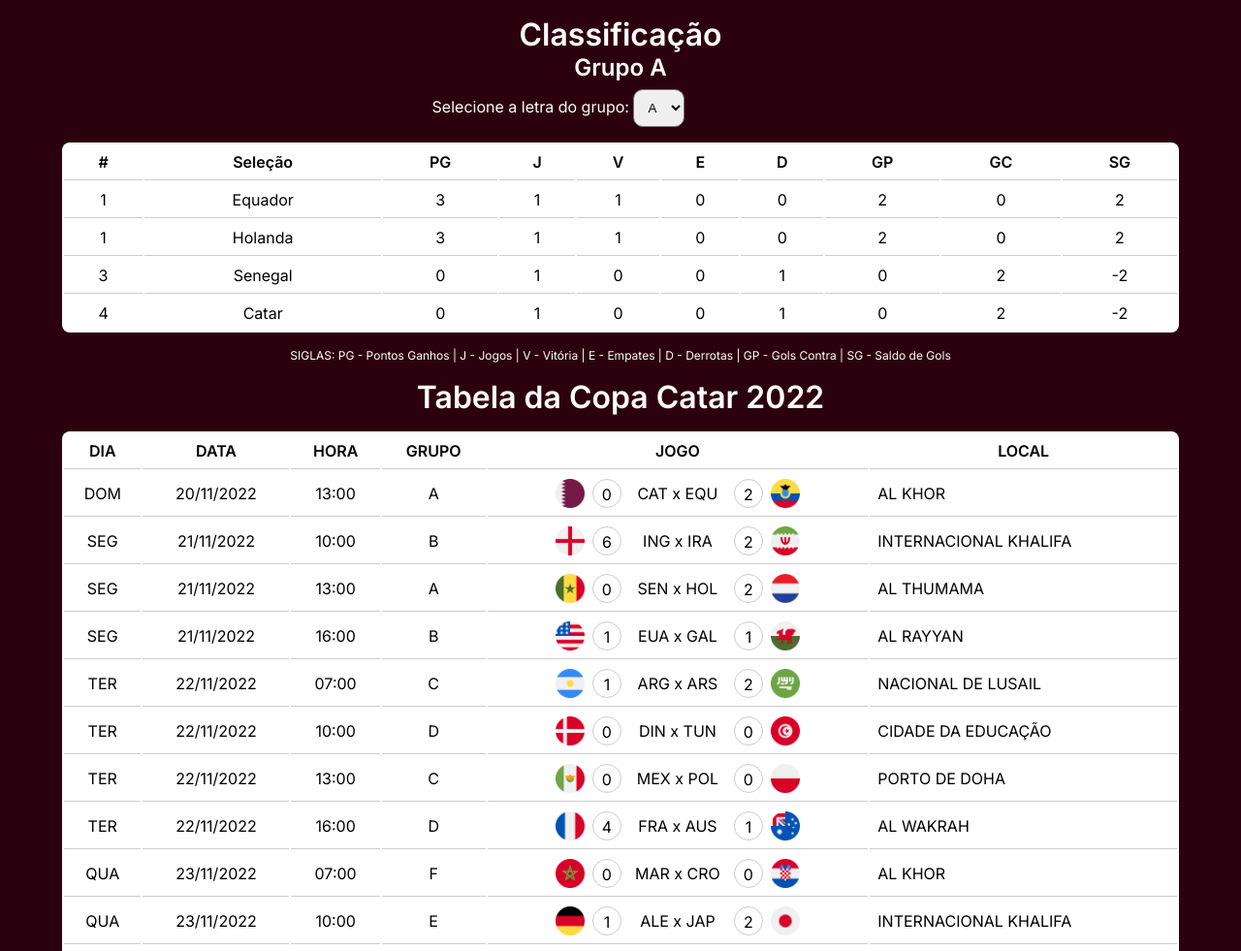
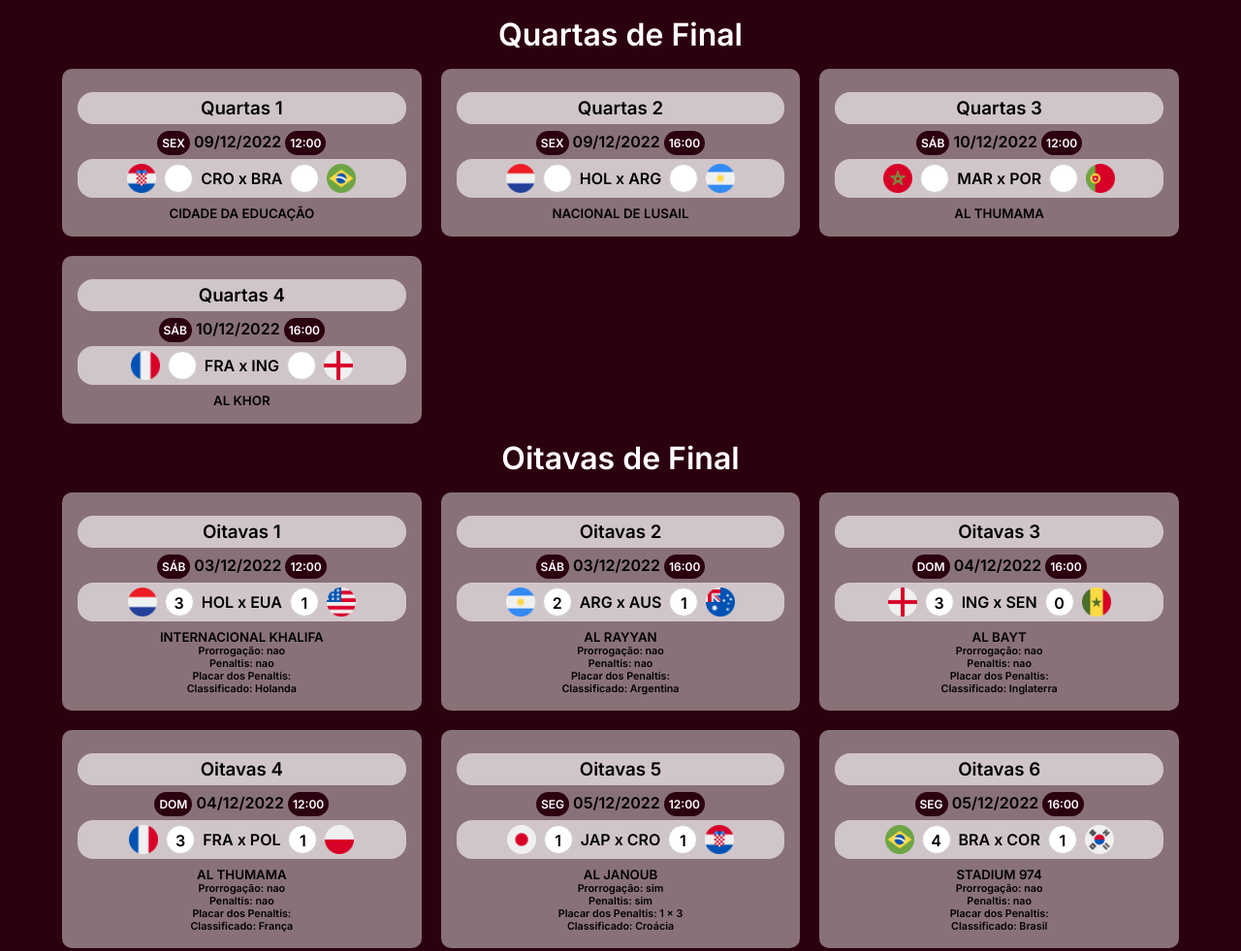
Before and after one commit to yrvschneider/Tabela-Copa-Catar-2022, a plain HTML site: page index.html in a window 1280 px wide. Shown: the top 981 px of the page at 97% size. Drawn offline with Linux system fonts and the light colour scheme.

Commit message:
Tabela da Copa Catar 2

```diff
--- a/css/style.css
+++ b/css/style.css
@@ -61,6 +61,8 @@ table tr td {
     border: 1px solid #ccc;
     border-radius: 50%;
     line-height: 30px;
+    background-color: #fff;
+    color: #000;
 }
 
 .partida {
@@ -88,3 +90,50 @@ select {
     padding: 10px;
     border-radius: 10px;
 }
+
+/* Formatação das Oitavas e Quartas */
+
+.divOitavas, .divQuartas {
+    /* border: 1px solid #fff; */
+    width: 90%;
+    margin-inline: auto;
+    margin-block: 16px;
+
+    display: grid;
+    grid-template-columns: repeat(auto-fit, minmax(280px, 1fr));
+    gap: 20px;
+}
+
+h3, h4, h5, h6 {
+    text-align: center;
+}
+
+.divOitavas > div, .divQuartas > div {
+    background: #ffffff70;
+    color: #000;
+    padding: 16px;
+    border-radius: 10px;
+}
+
+.jogo {
+    background: #ffffff99;
+    border-radius: 16px;
+    padding-block: 5px;
+    margin-block: 8px;
+}
+
+.dia {
+    background: #2c010f;
+    color: #fff;
+    border-radius: 18px;
+    padding: 5px;
+    font-size: 12px;
+}
+
+.hora {
+    background: #2c010f;
+    color: #fff;
+    border-radius: 18px;
+    padding: 5px;
+    font-size: 12px;
+}
--- a/index.html
+++ b/index.html
@@ -4,12 +4,24 @@
     <meta charset="UTF-8">
     <meta http-equiv="X-UA-Compatible" content="IE=edge">
     <meta name="viewport" content="width=device-width, initial-scale=1.0">
-    <link rel="icon" href="favicon.ico"/>
+    <link rel="icon" href="./img/favicon.png"/>
     <title>Tabela da Copa 2022</title>
     <link rel="stylesheet" href="./css/style.css"/>
 </head>
 <body>
     <main>
+
+        <h1>Quartas de Final</h1>
+
+        <div class="divQuartas">
+
+        </div>
+
+        <h1>Oitavas de Final</h1>
+
+        <div class="divOitavas">
+
+        </div>
 
         <h1>Classificação</h1>
         <h2>Grupo <span class="letra"></span></h2>
--- a/js/index.js
+++ b/js/index.js
@@ -90,3 +90,98 @@ let selectLetra = document.querySelector('#letrasDosGrupos')
 selectLetra.addEventListener('change', (evento) => {
      exibirTabelaClassificao(evento.target.value)
 })
+
+// OITAVAS DE FINAL
+
+let divOitavas = document.querySelector('.divOitavas')
+
+fetch('./json/oitavas-de-final.json')
+.then(resposta => resposta.json())
+.then(dados => {
+
+    dados.forEach( jogo => {
+
+        //Criar uma nova divisoria
+        let divisoria = document.createElement('div')
+
+        //Colocar ela como filho de divOitavas
+        divOitavas.appendChild(divisoria)
+
+        // Preencher os dados de cada jogo
+        divisoria.innerHTML = `
+            <h3 class='jogo'>Oitavas ${jogo.id}</h3>
+            <h4>
+                <span class='dia'>${jogo.diaSemana}</span>
+                ${jogo.data}
+                <span class='hora'>${jogo.hora}</span>
+            </h4>
+            <h4 class='centralizar jogo'>
+                <img class="imgP" src='./img/bandeiras/${jogo.img_mandante}' />
+                <span class='gols'>${jogo.gols_mandante}</span>
+                ${jogo.partida}
+                <span class='gols'>${jogo.gols_visitante}</span>
+                <img class="imgP" src='./img/bandeiras/${jogo.img_visitante}' />
+            </h4>
+            <h5>${jogo.estadio}</h5>
+            <h6>Prorrogação: ${jogo.prorrogacao}</h6>
+            <h6>Penaltis: ${jogo.penaltis}</h6>
+            <h6>Placar dos Penaltis: ${jogo.placar_penaltis}</h6>
+            <h6>Classificado: ${jogo.classificado}</h6>
+
+        `
+
+    })
+})
+
+// QUARTAS DE FINAL
+
+let divQuartas = document.querySelector('.divQuartas')
+
+fetch('./json/quartas-de-final.json')
+.then(resposta => resposta.json())
+.then(dados => {
+
+    dados.forEach( jogo => {
+
+        //Criar uma nova divisoria
+        let divisoria = document.createElement('div')
+
+        //Colocar ela como filho de divOitavas
+        divQuartas.appendChild(divisoria)
+
+        // Preencher os dados de cada jogo
+        divisoria.innerHTML = `
+            <h3 class='jogo'>Quartas ${jogo.id}</h3>
+            <h4>
+                <span class='dia'>${jogo.diaSemana}</span>
+                ${jogo.data}
+                <span class='hora'>${jogo.hora}</span>
+            </h4>
+            <h4 class='centralizar jogo'>
+                <img class="imgP" src='./img/bandeiras/${jogo.img_mandante}' />
+                <span class='gols'>${jogo.gols_mandante}</span>
+                ${jogo.partida}
+                <span class='gols'>${jogo.gols_visitante}</span>
+                <img class="imgP" src='./img/bandeiras/${jogo.img_visitante}' />
+            </h4>
+            <h5>${jogo.estadio}</h5>
+            <!--<h6>Prorrogação: ${jogo.prorrogacao}</h6>
+            <h6>Penaltis: ${jogo.penaltis}</h6>
+            <h6>Placar dos Penaltis: ${jogo.placar_penaltis}</h6>
+            <h6>Classificado: ${jogo.classificado}</h6>-->
+
+        `
+
+    })
+})
+
+// // CONSUMIR API EXTERNA
+
+// fetch('https://worldcupjson.net/matches/tomorrow/?by_date=DESC')
+// .then(responta => responta.json())
+// .then(dados => {
+//     dados.forEach( jogo => {
+//         console.log(jogo)
+//         console.log(jogo.home_team_country + ' x ' + jogo.away_team_country)
+//     } )
+// })
--- a/json/jogos-fase1.json
+++ b/json/jogos-fase1.json
@@ -64,7 +64,7 @@
         "hora": "07:00",
         "estadio": "NACIONAL DE LUSAIL",
         "gols_mandante": "1",
-        "partida": "ARG x ARS",
+        "partida": "ARG x ARA",
         "gols_visitante": "2",
         "mandante": "argentina.png",
         "visitante": "arabia_saudita.png"
@@ -148,7 +148,7 @@
         "hora": "13:00",
         "estadio": "AL THUMAMA",
         "gols_mandante": "7",
-        "partida": "ESP x CRC",
+        "partida": "ESP x COS",
         "gols_visitante": "0",
         "mandante": "espanha.png",
         "visitante": "costa_rica.png"
@@ -302,7 +302,7 @@
         "hora": "10:00",
         "estadio": "CIDADE DA EDUCAÇÃO",
         "gols_mandante": "2",
-        "partida": "POL x ARS",
+        "partida": "POL x ARA",
         "gols_visitante": "0",
         "mandante": "polonia.png",
         "visitante": "arabia_saudita.png"
@@ -344,7 +344,7 @@
         "hora": "07:00",
         "estadio": "AL RAYYAN",
         "gols_mandante": "0",
-        "partida": "JAP x CRC",
+        "partida": "JAP x COS",
         "gols_visitante": "1",
         "mandante": "japao.png",
         "visitante": "costa_rica.png"
@@ -554,7 +554,7 @@
         "hora": "16:00",
         "estadio": "NACIONAL DE LUSAIL",
         "gols_mandante": "1",
-        "partida": "ARS x MEX",
+        "partida": "ARA x MEX",
         "gols_visitante": "2",
         "mandante": "arabia_saudita.png",
         "visitante": "mexico.png"
@@ -610,8 +610,8 @@
         "hora": "16:00",
         "estadio": "AL KHOR",
         "gols_mandante": "2",
-        "partida": "CRC x ALE",
-        "gols_visitante": "",
+        "partida": "COS x ALE",
+        "gols_visitante": "4",
         "mandante": "costa_rica.png",
         "visitante": "alemanha.png"
     },
--- /dev/null
+++ b/json/oitavas-de-final.json
@@ -0,0 +1,162 @@
+[
+    {
+        "id": 1,
+        "jogo": 49,
+        "rodada": "Oitavas de final 1",
+        "diaSemana": "SÁB",
+        "data": "03/12/2022",
+        "hora": "12:00",
+        "estadio": "INTERNACIONAL KHALIFA",
+        "mandante": "Holanda",
+        "gols_mandante": "3",
+        "partida": "HOL x EUA",
+        "gols_visitante": "1",
+        "visitante": "Estados Unidos",
+        "img_mandante": "holanda.png",
+        "img_visitante": "estados_unidos.png",
+        "prorrogacao": "nao",
+        "penaltis": "nao",
+        "placar_penaltis": "",
+        "classificado": "Holanda"
+    },
+    {
+        "id": 2,
+        "jogo": 50,
+        "rodada": "Oitavas de final 2",
+        "diaSemana": "SÁB",
+        "data": "03/12/2022",
+        "hora": "16:00",
+        "estadio": "AL RAYYAN",
+        "mandante": "Argentina",
+        "gols_mandante": "2",
+        "partida": "ARG x AUS",
+        "gols_visitante": "1",
+        "visitante": "Austrália",
+        "img_mandante": "argentina.png",
+        "img_visitante": "australia.png",
+        "prorrogacao": "nao",
+        "penaltis": "nao",
+        "placar_penaltis": "",
+        "classificado": "Argentina"
+    },
+    {
+        "id": 3,
+        "jogo": 53,
+        "rodada": "Oitavas de final 4",
+        "diaSemana": "DOM",
+        "data": "04/12/2022",
+        "hora": "16:00",
+        "estadio": "AL BAYT",
+        "mandante": "Inglaterra",
+        "gols_mandante": "3",
+        "partida": "ING x SEN",
+        "gols_visitante": "0",
+        "visitante": "Senegal",
+        "img_mandante": "inglaterra.png",
+        "img_visitante": "senegal.png",
+        "prorrogacao": "nao",
+        "penaltis": "nao",
+        "placar_penaltis": "",
+        "classificado": "Inglaterra"
+    },
+    {
+        "id": 4,
+        "jogo": 52,
+        "rodada": "Oitavas de final 3",
+        "diaSemana": "DOM",
+        "data": "04/12/2022",
+        "hora": "12:00",
+        "estadio": "AL THUMAMA",
+        "mandante": "França",
+        "gols_mandante": "3",
+        "partida": "FRA x POL",
+        "gols_visitante": "1",
+        "visitante": "Polônia",
+        "img_mandante": "franca.png",
+        "img_visitante": "polonia.png",
+        "prorrogacao": "nao",
+        "penaltis": "nao",
+        "placar_penaltis": "",
+        "classificado": "França"
+    },
+    {
+        "id": 5,
+        "jogo": 53,
+        "rodada": "Oitavas de final 5",
+        "diaSemana": "SEG",
+        "data": "05/12/2022",
+        "hora": "12:00",
+        "estadio": "AL JANOUB",
+        "mandante": "Japão",
+        "gols_mandante": "1",
+        "partida": "JAP x CRO",
+        "gols_visitante": "1",
+        "visitante": "Croácia",
+        "img_mandante": "japao.png",
+        "img_visitante": "croacia.png",
+        "prorrogacao": "sim",
+        "penaltis": "sim",
+        "placar_penaltis": "1 x 3",
+        "classificado": "Croácia"
+    },
+    {
+        "id": 6,
+        "jogo": 54,
+        "rodada": "Oitavas de final 6",
+        "diaSemana": "SEG",
+        "data": "05/12/2022",
+        "hora": "16:00",
+        "estadio": "STADIUM 974",
+        "mandante": "Brasil",
+        "gols_mandante": "4",
+        "partida": "BRA x COR",
+        "gols_visitante": "1",
+        "visitante": "Coreia do Sul",
+        "img_mandante": "brasil.png",
+        "img_visitante": "coreia_do_sul.png",
+        "prorrogacao": "nao",
+        "penaltis": "nao",
+        "placar_penaltis": "",
+        "classificado": "Brasil"
+    },
+    {
+        "id": 7,
+        "jogo": 55,
+        "rodada": "Oitavas de final 7",
+        "diaSemana": "TER",
+        "data": "06/12/2022",
+        "hora": "12:00",
+        "estadio": "CIDADE DA EDUCAÇÃO",
+        "gols_mandante": "0",
+        "mandante": "Marrocos",
+        "partida": "MAR x ESP",
+        "gols_visitante": "0",
+        "visitante": "Espanha",
+        "img_mandante": "marrocos.png",
+        "img_visitante": "espanha.png",
+        "prorrogacao": "sim",
+        "penaltis": "sim",
+        "placar_penaltis": "3 x 0",
+        "classificado": "Marrocos"
+    },
+    {
+        "id": 8,
+        "jogo": 56,
+        "rodada": "Oitavas de final 8",
+        "diaSemana": "TER",
+        "data": "06/12/2022",
+        "hora": "16:00",
+        "estadio": "NACIONAL DE LUSAIL",
+        "gols_mandante": "6",
+        "mandante": "Portugal",
+        "partida": "POR x SUI",
+        "gols_visitante": "1",
+        "visitante": "Suíça",
+        "img_mandante": "portugal.png",
+        "img_visitante": "suica.png",
+        "prorrogacao": "nao",
+        "penaltis": "nao",
+        "placar_penaltis": "",
+        "classificado": "Portugal"
+    }
+]
--- /dev/null
+++ b/json/quartas-de-final.json
@@ -0,0 +1,80 @@
+[
+    {
+        "id": 1,
+        "jogo": 58,
+        "rodada": "Quartas de final 2",
+        "diaSemana": "SEX",
+        "data": "09/12/2022",
+        "hora": "12:00",
+        "estadio": "CIDADE DA EDUCAÇÃO",
+        "mandante": "Croácia",
+        "gols_mandante": "",
+        "partida": "CRO x BRA",
+        "gols_visitante": "",
+        "visitante": "Brasil",
+        "img_mandante": "croacia.png",
+        "img_visitante": "brasil.png",
+        "prorrogacao": "Não",
+        "penaltis": "Não",
+        "placar_penaltis": "",
+        "classificado": ""
+    },
+    {
+        "id": 2,
+        "jogo": 57,
+        "rodada": "Quartas de final 1",
+        "diaSemana": "SEX",
+        "data": "09/12/2022",
+        "hora": "16:00",
+        "estadio": "NACIONAL DE LUSAIL",
+        "mandante": "Holanda",
+        "gols_mandante": "",
+        "partida": "HOL x ARG",
+        "gols_visitante": "",
+        "visitante": "Argentina",
+        "img_mandante": "holanda.png",
+        "img_visitante": "argentina.png",
+        "prorrogacao": "Não",
+        "penaltis": "Não",
+        "placar_penaltis": "",
+        "classificado": ""
+    },
+    {
+        "id": 3,
+        "rodada": "Quartas de final 4",
+        "diaSemana": "SÁB",
+        "data": "10/12/2022",
+        "hora": "12:00",
+        "estadio": "AL THUMAMA",
+        "gols_mandante": "",
+        "mandante": "Marrocos",
+        "partida": "MAR x POR",
+        "gols_visitante": "",
+        "visitante": "Portugal",
+        "img_mandante": "marrocos.png",
+        "img_visitante": "portugal.png",
+        "prorrogacao": "Não",
+        "penaltis": "Não",
+        "placar_penaltis": "",
+        "classificado": ""
+    },
+    {
+        "id": 4,
+        "rodada": "Quartas de final 3",
+        "diaSemana": "SÁB",
+        "data": "10/12/2022",
+        "hora": "16:00",
+        "estadio": "AL KHOR",
+        "mandante": "França",
+        "gols_mandante": "",
+        "partida": "FRA x ING",
+        "gols_visitante": "",
+        "visitante": "Inglaterra",
+        "img_mandante": "franca.png",
+        "img_visitante": "inglaterra.png",
+        "prorrogacao": "Não",
+        "penaltis": "Não",
+        "placar_penaltis": "",
+        "classificado": ""
+    }
+]
```
